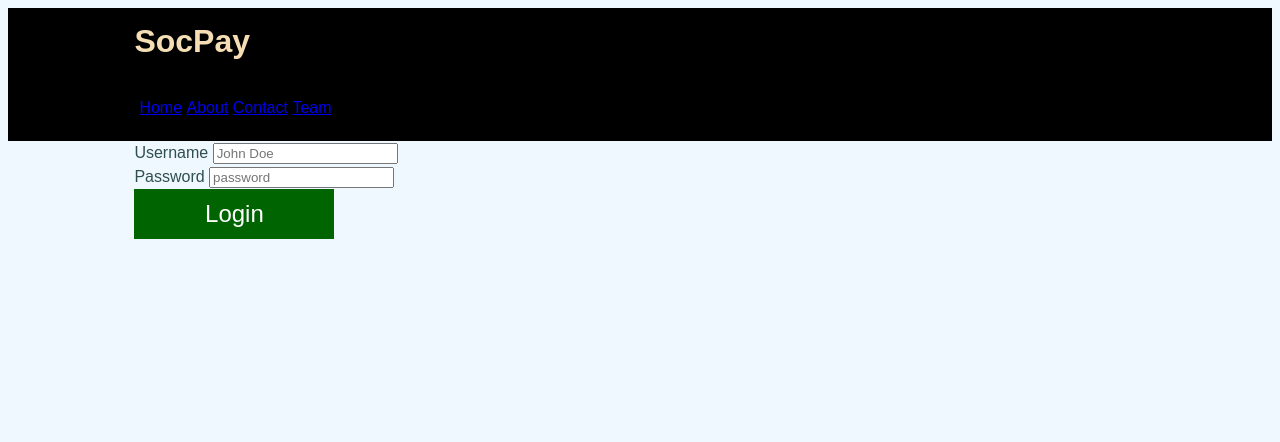
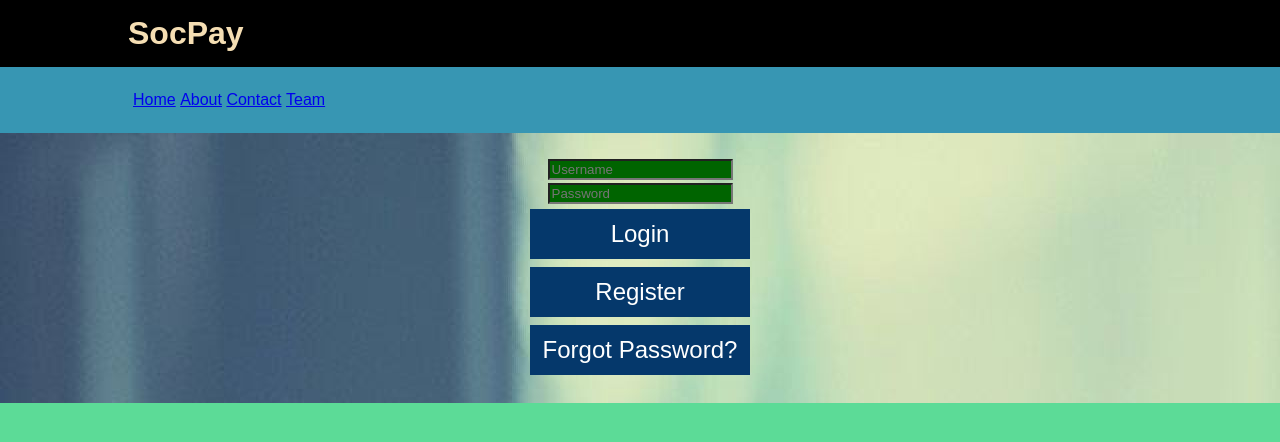
Before and after one commit to reeshabhkumarranjan/SocPay, a Django app: page /login in a window 1280 px wide. Shown: the top 442 px of the page. Run offline with Django 3.2, Linux system fonts and the light colour scheme.

Commit message:
working on login page

```diff
--- a/main_app/static/main_app/style.css
+++ b/main_app/static/main_app/style.css
@@ -1,9 +1,14 @@
+/*{% load static %}*/
+
 body {
-    background-color: aliceblue;
+    background-color: #5CDB97;
+
+    /*background-repeat: no-repeat;*/
     color: darkslategrey;
     font-family: Arial, Helvetica, sans-serif;
     font-size: 16px;
     line-height: 1.5em;
+    margin: 0;
 }
 
 .container {
@@ -12,13 +17,37 @@ body {
     overflow: hidden;
 }
 
+.modern-button {
+    background-color: #05386B;
+    color: white;
+    min-height: 50px;
+    min-width: 220px;
+    font-size: 24px;
+    border: 0px;
+    margin: 4px;
+}
+
+.modern-button:hover {
+    background-color: black;
+    transition: 0.3s;
+}
+
+.textfield {
+    background-color: darkgreen;
+}
+
+#login-section{
+    background: url("login-wallpaper.jpg");
+
+}
+
 #top-header {
     background-color: black;
     color: wheat;
 }
 
 #navigation-bar {
-    background-color: black;
+    background-color: #3796B3;
     color: wheat;
 }
 
@@ -31,20 +60,7 @@ body {
     display: inline;
 }
 
-.modern-button {
-    background-color: darkgreen;
-    color: white;
-    min-height: 50px;
-    min-width: 200px;
-    font-size: 24px;
-    border: 0px;
+
+#login-form {
+    padding: 24px;
 }
-
-.modern-button:hover {
-    background-color: black;
-    transition: 0.3s;
-}
-
-.textfield {
-
-}
--- a/main_app/templates/login.html
+++ b/main_app/templates/login.html
@@ -27,22 +27,27 @@
         </ul>
     </div>
 </nav>
-
+<div style="min-height:100%">
 <section id="login-section" >
-    <div class="container">
-        <form action="TODO" method="post">
+    <div class="container" style="text-align:center">
+        <form action="TODO" method="post" id="login-form">
             <div>
-                <label>Username</label>
-                <input type="text" name="username" placeholder="John Doe" class="textfield">
+{#                <label>Username</label>#}
+                <input type="text" name="username" placeholder="Username" class="textfield">
             </div>
             <div>
-                <label>Password</label>
-                <input type="password" name="password" placeholder="password" class="textfield">
+{#                <label>Password</label>#}
+                <input type="password" name="password" placeholder="Password" class="textfield">
             </div>
-            <input type="submit" name="submit" value="Login" class="modern-button">
+            <input type="submit" name="login" value="Login" class="modern-button">
+            <div></div>
+            <input type="submit" name="register" value="Register" class="modern-button">
+            <div></div>
+            <input type="submit" name="forgot_password" value="Forgot Password?" class="modern-button">
         </form>
     </div>
 </section>
+</div>
 
 </body>
 </html>
```
Also changed, not shown: main_app/static/main_app/login-wallpaper.jpg (added).
